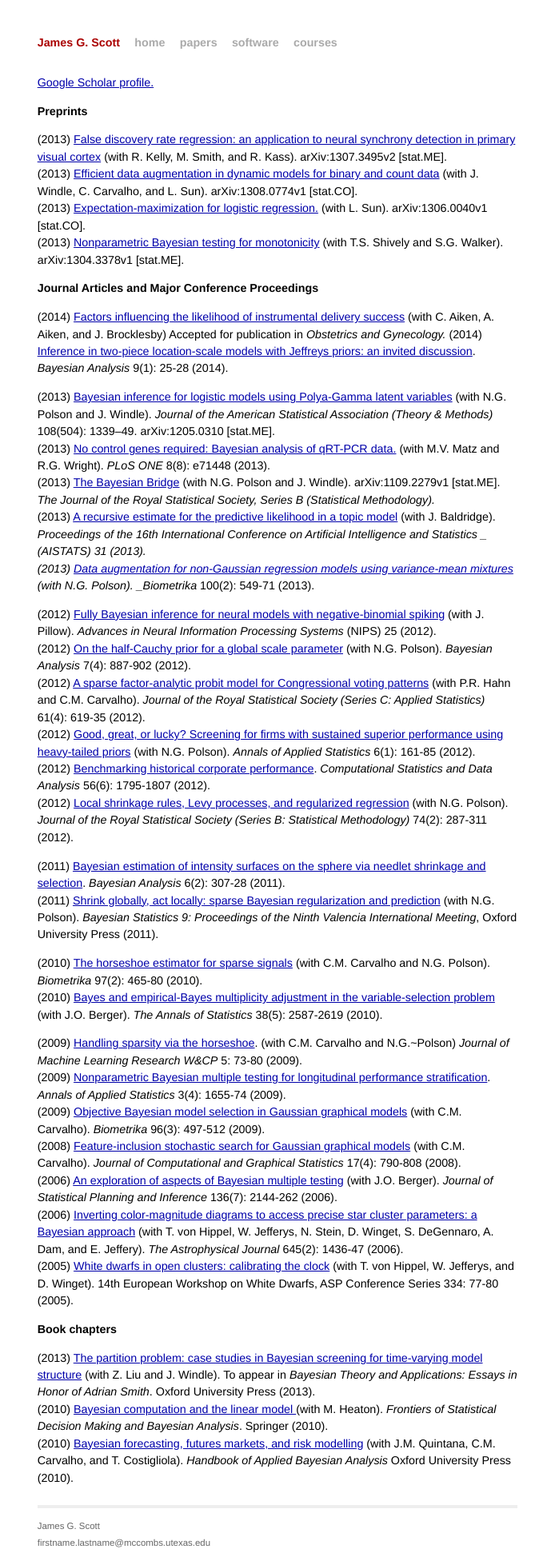
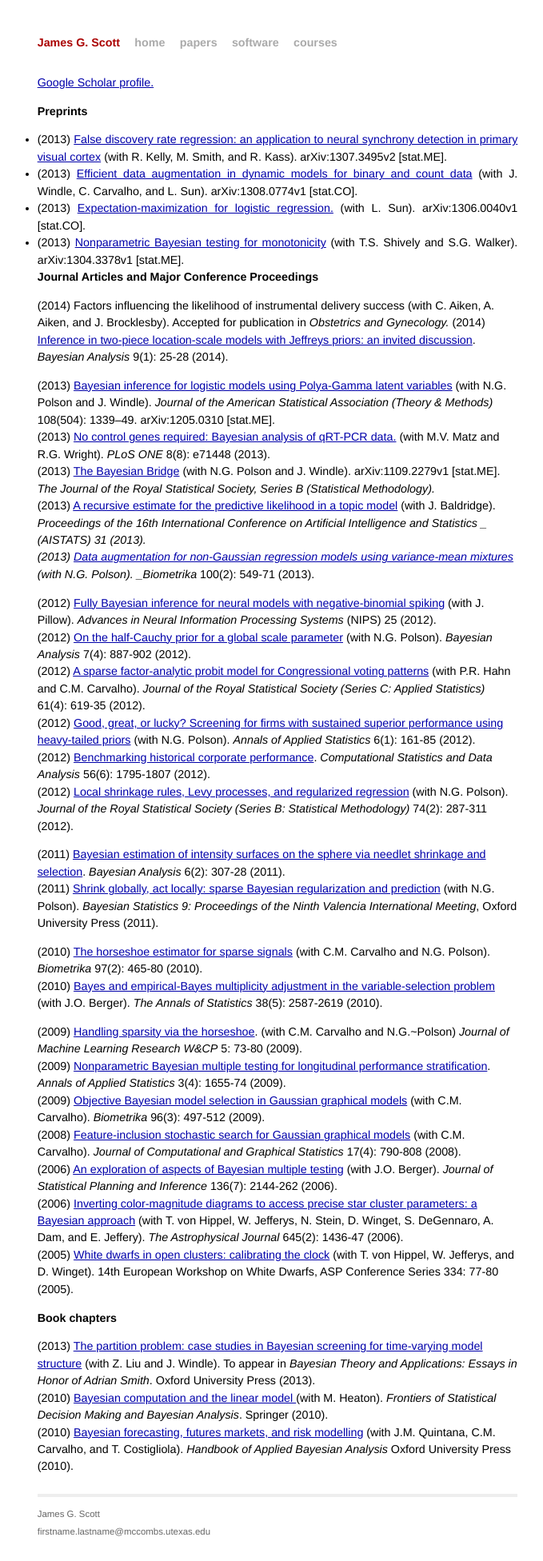
Before and after one commit to ravgotrasahil/ravgotrasahil-github.io, a Jekyll site: the page built from papers.md, in a window 1280 px wide. Shown: the whole page at 80% size, without its empty margins (293-972 px from the left). Built offline with Jekyll 4.4.1, drawn with Linux system fonts in a browser that asks for light colours; Markdown is read by kramdown in place of the engine named in the settings; some of the changed lines change nothing that is shown.

Commit message:
line breaks minor

```diff
--- a/papers.md
+++ b/papers.md
@@ -8,15 +8,15 @@ title: Papers
 
 # Preprints
 
-(2013) [ False discovery rate regression: an application to neural synchrony detection in primary visual cortex](http://arxiv.org/abs/1307.3495) (with R. Kelly, M. Smith, and R. Kass). arXiv:1307.3495v2 [stat.ME].
-(2013) [ Efficient data augmentation in dynamic models for binary and count data](http://arxiv.org/abs/1308.0774) (with J. Windle, C. Carvalho, and L. Sun). arXiv:1308.0774v1 [stat.CO].
-(2013) [ Expectation-maximization for logistic regression.](http://arxiv.org/abs/1306.0040) (with L. Sun). arXiv:1306.0040v1 [stat.CO].
-(2013) [ Nonparametric Bayesian testing for monotonicity][3] (with T.S. Shively and S.G. Walker). arXiv:1304.3378v1 [stat.ME].
+- (2013) [ False discovery rate regression: an application to neural synchrony detection in primary visual cortex](http://arxiv.org/abs/1307.3495) (with R. Kelly, M. Smith, and R. Kass). arXiv:1307.3495v2 [stat.ME].
+- (2013) [ Efficient data augmentation in dynamic models for binary and count data](http://arxiv.org/abs/1308.0774) (with J. Windle, C. Carvalho, and L. Sun). arXiv:1308.0774v1 [stat.CO].
+- (2013) [ Expectation-maximization for logistic regression.](http://arxiv.org/abs/1306.0040) (with L. Sun). arXiv:1306.0040v1 [stat.CO].
+- (2013) [ Nonparametric Bayesian testing for monotonicity][3] (with T.S. Shively and S.G. Walker). arXiv:1304.3378v1 [stat.ME].
 
 
 # Journal Articles and Major Conference Proceedings
 
-(2014) [Factors influencing the likelihood of instrumental delivery success](http://journals.lww.com/greenjournal/Abstract/publishahead/Factors_Influencing_the_Likelihood_of_Instrumental.99515.aspx) (with C. Aiken, A. Aiken, and J. Brocklesby)  Accepted for publication in _Obstetrics and Gynecology._
+(2014) Factors influencing the likelihood of instrumental delivery success (with C. Aiken, A. Aiken, and J. Brocklesby).  Accepted for publication in _Obstetrics and Gynecology._
 (2014) [Inference in two-piece location-scale models with Jeffreys priors: an invited discussion](http://projecteuclid.org/euclid.ba/1393251766).  _Bayesian Analysis_ 9(1): 25-28 (2014).
 
 (2013) [ Bayesian inference for logistic models using Polya-Gamma latent variables][4] (with N.G. Polson and J. Windle). _Journal of the American Statistical Association (Theory &amp; Methods)_ 108(504): 1339–49. arXiv:1205.0310 [stat.ME].
```
